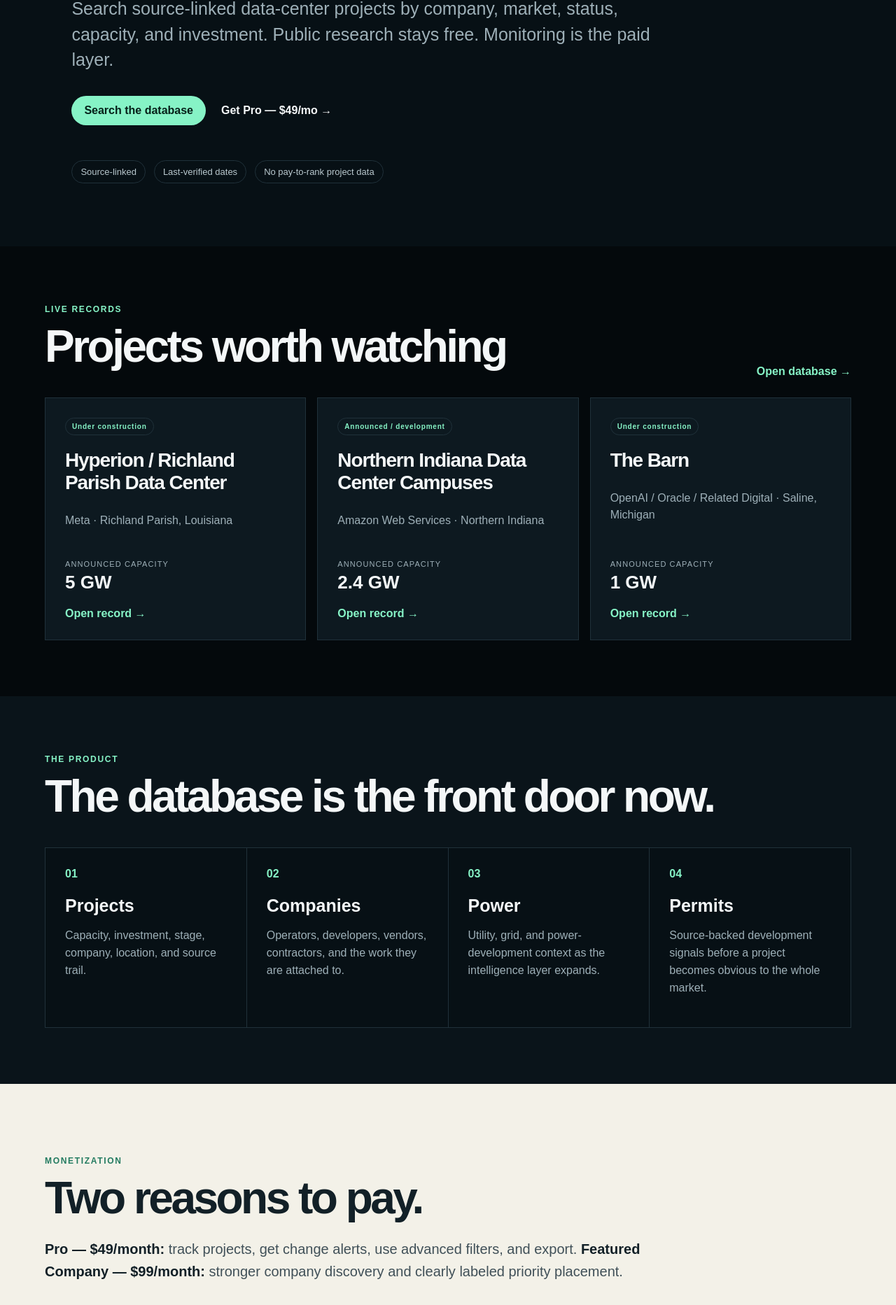
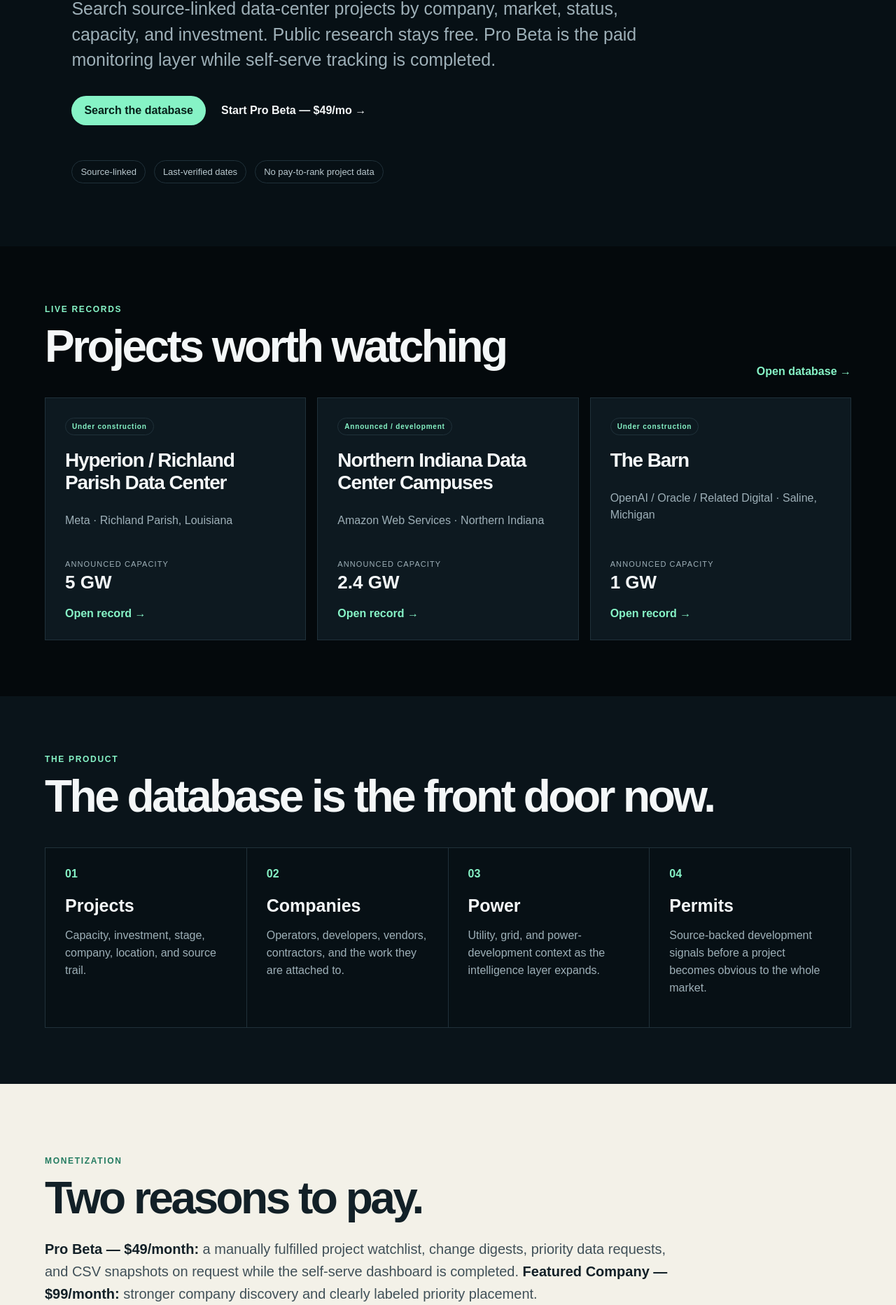
Before and after one commit to DopestT/data-center.forum, a Next.js app: page / in a window 1280 px wide. Shown: the part 490-2355 px from the top of the page at 70% size. Built offline with nearby package versions, Linux system fonts and the light colour scheme; no server answers; the database is empty.

Commit message:
Make Pro offer explicit beta monitoring

```diff
--- a/app/page.tsx
+++ b/app/page.tsx
@@ -23,10 +23,10 @@
       <section className="hero databaseFrontHero">
         <div className="eyebrow">DATA CENTER PROJECT & POWER DATABASE</div>
         <h1>Know what is being built.</h1>
-        <p>Search source-linked data-center projects by company, market, status, capacity, and investment. Public research stays free. Monitoring is the paid layer.</p>
+        <p>Search source-linked data-center projects by company, market, status, capacity, and investment. Public research stays free. Pro Beta is the paid monitoring layer while self-serve tracking is completed.</p>
         <div className="heroActions">
           <Link className="buttonLink" href="/database">Search the database</Link>
-          <a href={checkoutLinks.pro} target="_blank" rel="noreferrer">Get Pro — $49/mo →</a>
+          <a href={checkoutLinks.pro} target="_blank" rel="noreferrer">Start Pro Beta — $49/mo →</a>
         </div>
         <div className="signals">
           <span>Source-linked</span>
@@ -68,9 +68,9 @@
       <section className="section intel databaseUpsell">
         <span className="kicker">MONETIZATION</span>
         <h2>Two reasons to pay.</h2>
-        <p><strong>Pro — $49/month:</strong> track projects, get change alerts, use advanced filters, and export. <strong>Featured Company — $99/month:</strong> stronger company discovery and clearly labeled priority placement.</p>
+        <p><strong>Pro Beta — $49/month:</strong> a manually fulfilled project watchlist, change digests, priority data requests, and CSV snapshots on request while the self-serve dashboard is completed. <strong>Featured Company — $99/month:</strong> stronger company discovery and clearly labeled priority placement.</p>
         <div className="heroActions">
-          <a className="buttonLink" href={checkoutLinks.pro} target="_blank" rel="noreferrer">Start Pro — $49/mo</a>
+          <a className="buttonLink" href={checkoutLinks.pro} target="_blank" rel="noreferrer">Start Pro Beta — $49/mo</a>
           <a href={checkoutLinks.featuredCompany} target="_blank" rel="noreferrer">Feature a company — $99/mo →</a>
         </div>
       </section>
```
